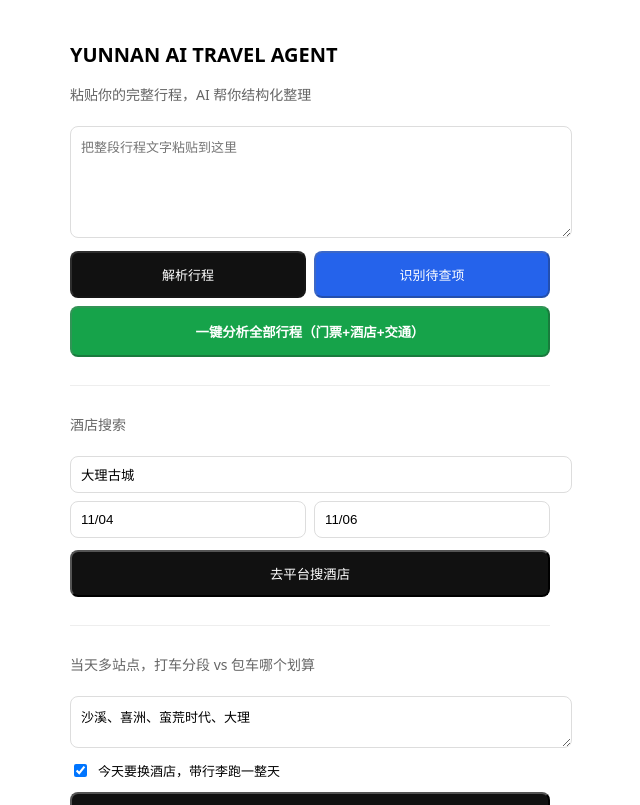
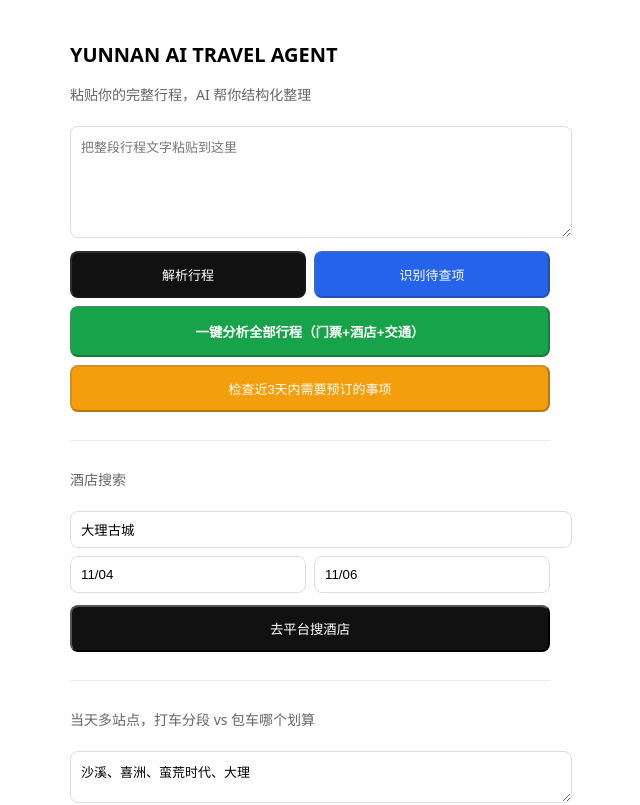
Before and after one commit to tehyeongseng97-jpg/yunnan-travel, a Next.js app: page / in a window 1280 px wide. Shown: the top 805 px of the page, without its empty margins (330-970 px from the left). Built offline with nearby package versions, Linux system fonts and the light colour scheme.

Commit message:
Update page.tsx

```diff
--- a/app/page.tsx
+++ b/app/page.tsx
@@ -23,6 +23,9 @@ export default function Home() {
   const [batchLoading, setBatchLoading] = useState(false);
   const [batchResult, setBatchResult] = useState<any>(null);
   const [batchProgress, setBatchProgress] = useState("");
+
+  const [reminderLoading, setReminderLoading] = useState(false);
+  const [reminderResult, setReminderResult] = useState<any>(null);
 
   const [stopsText, setStopsText] = useState("沙溪、喜洲、蛮荒时代、大理");
   const [hasLuggage, setHasLuggage] = useState(true);
@@ -90,7 +93,7 @@ export default function Home() {
   async function handleBatchAnalyze() {
     setBatchLoading(true);
     setBatchResult(null);
-    setBatchProgress("AI 正在逐项查询，涉及较多搜索，可能需要1-2分钟，请耐心等待");
+    setBatchProgress("AI 正在逐项查询，可能需要1-2分钟，请耐心等待");
     try {
       const res = await fetch("/api/itinerary/batch-analyze", {
         method: "POST",
@@ -104,6 +107,19 @@ export default function Home() {
     }
     setBatchProgress("");
     setBatchLoading(false);
+  }
+
+  async function handleCheckReminders() {
+    setReminderLoading(true);
+    setReminderResult(null);
+    const res = await fetch("/api/itinerary/reminders", {
+      method: "POST",
+      headers: { "Content-Type": "application/json" },
+      body: JSON.stringify({ text: itineraryText, windowDays: 3 }),
+    });
+    const data = await res.json();
+    setReminderResult(data);
+    setReminderLoading(false);
   }
 
   async function handleRouteAnalysis() {
@@ -170,15 +186,34 @@ export default function Home() {
         {batchLoading ? "AI 正在全部分析中..." : "一键分析全部行程（门票+酒店+交通）"}
       </button>
 
-      {batchProgress && (
-        <p style={{ marginTop: 8, fontSize: 12, color: "#666" }}>{batchProgress}</p>
+      <button
+        onClick={handleCheckReminders}
+        disabled={reminderLoading || !itineraryText}
+        style={{ marginTop: 8, width: "100%", padding: 12, background: "#f59e0b", color: "#fff", borderRadius: 8, fontSize: 13 }}
+      >
+        {reminderLoading ? "检查中" : "检查近3天内需要预订的事项"}
+      </button>
+
+      {reminderResult && reminderResult.status === "ok" && (
+        <div style={{ marginTop: 12 }}>
+          {reminderResult.reminders.length === 0 ? (
+            <p style={{ fontSize: 13, color: "#666" }}>未来3天内没有需要立即预订的事项</p>
+          ) : (
+            reminderResult.reminders.map((r: any, i: number) => (
+              <div key={i} style={{ background: "#fffbeb", padding: 10, borderRadius: 8, marginTop: 6, fontSize: 13 }}>
+                <span style={{ color: "#c0392b", fontWeight: 600 }}>
+                  {r.daysUntil === 0 ? "今天" : `${r.daysUntil}天后`}
+                </span>
+                （{r.date}）— {r.type}：{r.item}
+              </div>
+            ))
+          )}
+        </div>
       )}
 
-      {batchResult && batchResult.status === "error" && (
-        <p style={{ marginTop: 16, color: "#c0392b" }}>{batchResult.message}</p>
-      )}
+      {batchProgress && <p style={{ marginTop: 8, fontSize: 12, color: "#666" }}>{batchProgress}</p>}
 
-      {batchResult && batchResult.status === "insufficient_data" && (
+      {batchResult && (batchResult.status === "error" || batchResult.status === "insufficient_data") && (
         <p style={{ marginTop: 16, color: "#c0392b" }}>{batchResult.message}</p>
       )}
 
@@ -193,20 +228,12 @@ export default function Home() {
               <h3 style={{ fontSize: 14 }}>门票比价结果</h3>
               {batchResult.tickets.map((t: any, i: number) => (
                 <div key={i} style={{ border: "1px solid #eee", borderRadius: 8, padding: 10, marginTop: 8 }}>
-                  <div style={{ fontWeight: 600, fontSize: 13 }}>
-                    {t.date} — {t.place}
-                  </div>
+                  <div style={{ fontWeight: 600, fontSize: 13 }}>{t.date} — {t.place}</div>
                   {t.status === "ok" ? (
                     <>
                       <div style={{ fontSize: 13, color: "#16a34a", marginTop: 4 }}>约 ¥{t.price}</div>
                       <div style={{ fontSize: 12, color: "#666", marginTop: 2 }}>{t.reasoning}</div>
-                      <a
-                        href={t.purchaseUrl}
-                        target="_blank"
-                        style={{ fontSize: 12, color: "#2563eb", marginTop: 4, display: "inline-block" }}
-                      >
-                        前往购买
-                      </a>
+                      <a href={t.purchaseUrl} target="_blank" style={{ fontSize: 12, color: "#2563eb", marginTop: 4, display: "inline-block" }}>前往购买</a>
                     </>
                   ) : (
                     <div style={{ fontSize: 12, color: "#c0392b", marginTop: 4 }}>{t.message}</div>
@@ -219,21 +246,15 @@ export default function Home() {
           {batchResult.hotels.length > 0 && (
             <div style={{ marginTop: 16 }}>
               <h3 style={{ fontSize: 14 }}>酒店搜索链接</h3>
+              <div style={{ fontSize: 11, color: "#999", marginBottom: 6 }}>
+                行程里只写了推荐区域，没有具体酒店名，暂时无法直接推荐某一家，这里帮你打开对应区域的搜索结果自己挑
+              </div>
               {batchResult.hotels.map((h: any, i: number) => (
                 <div key={i} style={{ border: "1px solid #eee", borderRadius: 8, padding: 10, marginTop: 8 }}>
-                  <div style={{ fontWeight: 600, fontSize: 13 }}>
-                    {h.date} — {h.location}
-                  </div>
+                  <div style={{ fontWeight: 600, fontSize: 13 }}>{h.date} — {h.location}</div>
                   <div style={{ marginTop: 6 }}>
                     {h.links.map((link: any, j: number) => (
-                      <a
-                        key={j}
-                        href={link.url}
-                        target="_blank"
-                        style={{ fontSize: 12, color: "#2563eb", marginRight: 12 }}
-                      >
-                        {link.label}
-                      </a>
+                      <a key={j} href={link.url} target="_blank" style={{ fontSize: 12, color: "#2563eb", marginRight: 12 }}>{link.label}</a>
                     ))}
                   </div>
                 </div>
@@ -246,9 +267,7 @@ export default function Home() {
               <h3 style={{ fontSize: 14 }}>多站点交通分析</h3>
               {batchResult.routes.map((r: any, i: number) => (
                 <div key={i} style={{ border: "1px solid #eee", borderRadius: 8, padding: 10, marginTop: 8 }}>
-                  <div style={{ fontWeight: 600, fontSize: 13 }}>
-                    {r.date} — {r.stops.join(" → ")}
-                  </div>
+                  <div style={{ fontWeight: 600, fontSize: 13 }}>{r.date} — {r.stops.join(" → ")}</div>
                   {r.status === "ok" ? (
                     <div style={{ fontSize: 12, color: "#666", marginTop: 4 }}>{r.recommendation}</div>
                   ) : (
@@ -259,10 +278,6 @@ export default function Home() {
             </div>
           )}
         </div>
-      )}
-
-      {tasksResult && tasksResult.status === "insufficient_data" && (
-        <p style={{ marginTop: 16, color: "#c0392b" }}>{tasksResult.message}</p>
       )}
 
       {tasksResult && tasksResult.status === "ok" && (
@@ -296,10 +311,6 @@ export default function Home() {
             </div>
           )}
         </div>
-      )}
-
-      {itineraryResult && itineraryResult.status === "insufficient_data" && (
-        <p style={{ marginTop: 16, color: "#c0392b" }}>{itineraryResult.message}</p>
       )}
 
       {itineraryResult && itineraryResult.status === "ok" && (
```
